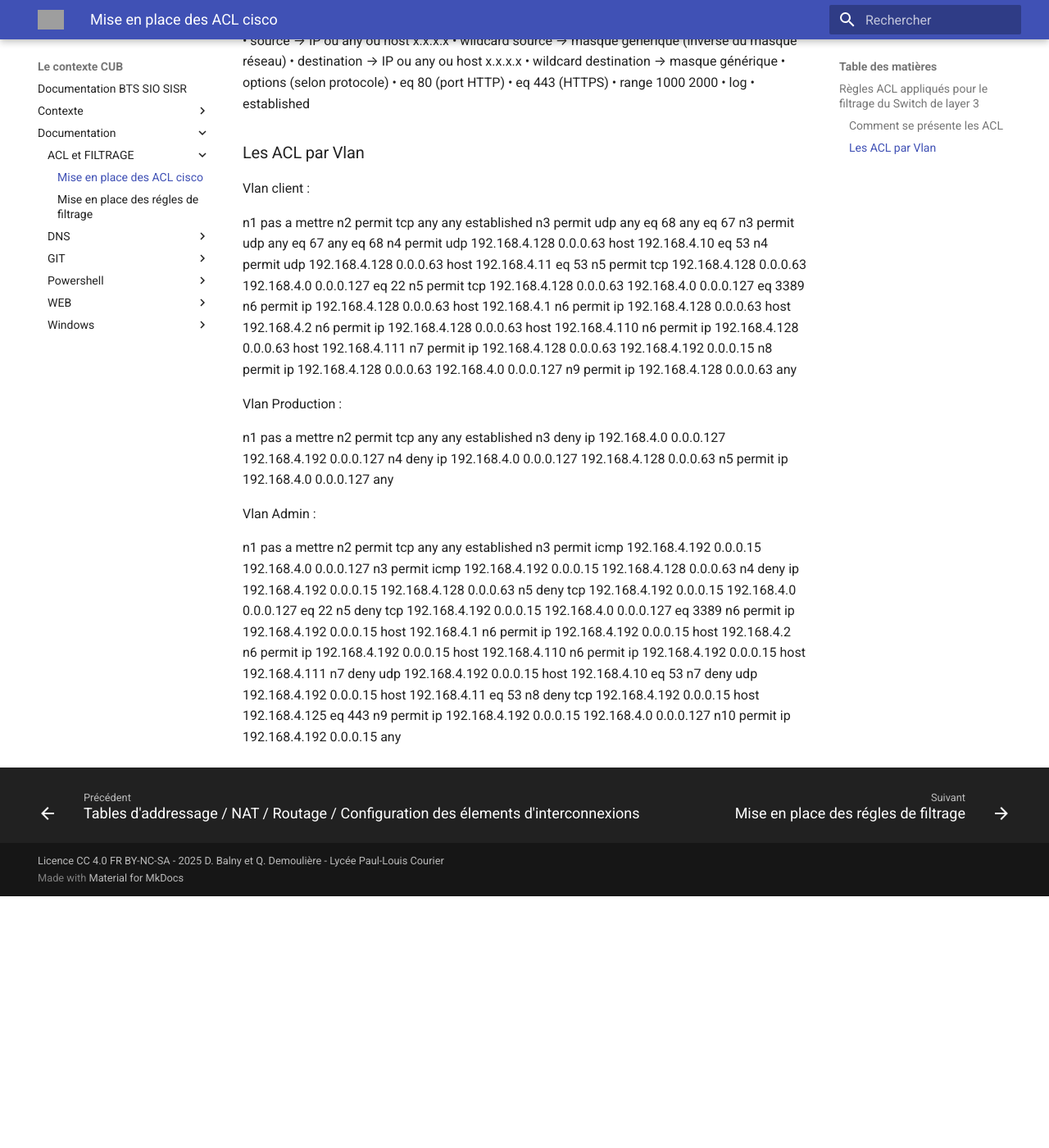
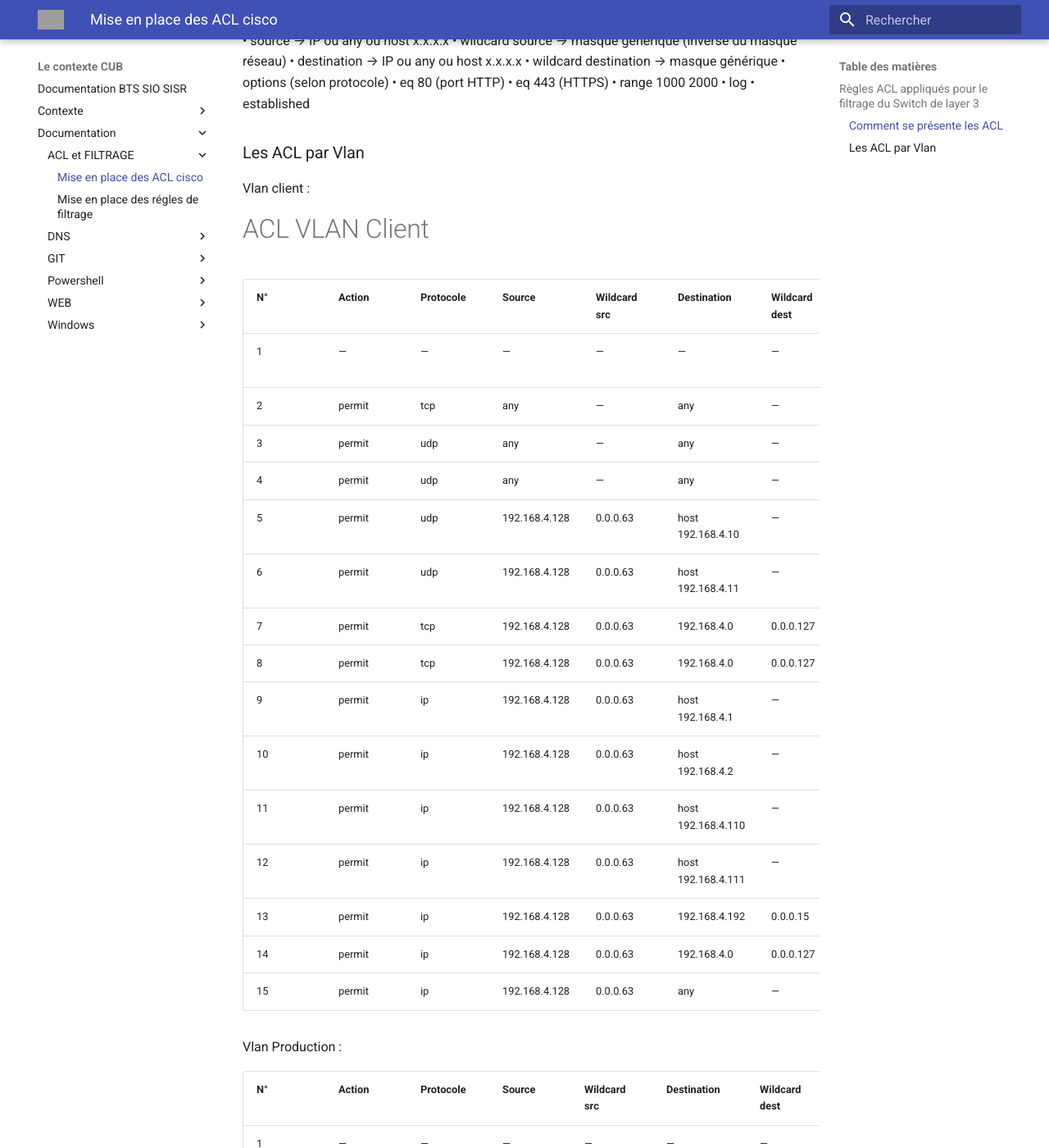
Before and after one commit to hugog36/CUBDOCUMENTATIONDORTMUND, an MkDocs documentation site: the page built from docs/documentation/ACL et FILTRAGE/ACL Cisco.md, in a window 1280 px wide and 1400 px high, scrolled down 307 px. Shown: the whole window at 82% size. Built offline with MkDocs 1.6.1 and Material for MkDocs 9.7.7, drawn with Linux system fonts in a browser that asks for light colours; before the commit the page ends 1399 px from its top, so only the background shows below that; some of the changed text lies outside the part shown; grey boxes are pictures that could not be loaded.

Commit message:
ajout 1 doc

```diff
--- a/docs/documentation/ACL et FILTRAGE/ACL Cisco.md
+++ b/docs/documentation/ACL et FILTRAGE/ACL Cisco.md
@@ -27,48 +27,61 @@
 
 Vlan client :
 
-n1 pas a mettre
-n2 permit tcp any any established
-n3 permit udp any eq 68 any eq 67
-n3 permit udp any eq 67 any eq 68
-n4 permit udp 192.168.4.128 0.0.0.63 host 192.168.4.10 eq 53
-n4 permit udp 192.168.4.128 0.0.0.63 host 192.168.4.11 eq 53
-n5 permit tcp 192.168.4.128 0.0.0.63 192.168.4.0 0.0.0.127 eq 22
-n5 permit tcp 192.168.4.128 0.0.0.63 192.168.4.0 0.0.0.127 eq 3389
-n6 permit ip 192.168.4.128 0.0.0.63 host 192.168.4.1
-n6 permit ip 192.168.4.128 0.0.0.63 host 192.168.4.2
-n6 permit ip 192.168.4.128 0.0.0.63 host 192.168.4.110
-n6 permit ip 192.168.4.128 0.0.0.63 host 192.168.4.111
-n7 permit ip 192.168.4.128 0.0.0.63 192.168.4.192 0.0.0.15
-n8 permit ip 192.168.4.128 0.0.0.63 192.168.4.0 0.0.0.127
-n9 permit ip 192.168.4.128 0.0.0.63 any
+# ACL VLAN Client
+
+| N° | Action  | Protocole | Source                 | Wildcard src | Destination            | Wildcard dest | Options      |
+|----|----------|-----------|------------------------|---------------|-------------------------|----------------|--------------|
+| 1  | —        | —         | —                      | —             | —                       | —              | pas à mettre |
+| 2  | permit   | tcp       | any                    | —             | any                     | —              | established  |
+| 3  | permit   | udp       | any                    | —             | any                     | —              | eq 68 → 67   |
+| 4  | permit   | udp       | any                    | —             | any                     | —              | eq 67 → 68   |
+| 5  | permit   | udp       | 192.168.4.128          | 0.0.0.63      | host 192.168.4.10       | —              | eq 53        |
+| 6  | permit   | udp       | 192.168.4.128          | 0.0.0.63      | host 192.168.4.11       | —              | eq 53        |
+| 7  | permit   | tcp       | 192.168.4.128          | 0.0.0.63      | 192.168.4.0             | 0.0.0.127      | eq 22        |
+| 8  | permit   | tcp       | 192.168.4.128          | 0.0.0.63      | 192.168.4.0             | 0.0.0.127      | eq 3389      |
+| 9  | permit   | ip        | 192.168.4.128          | 0.0.0.63      | host 192.168.4.1        | —              | —            |
+| 10 | permit   | ip        | 192.168.4.128          | 0.0.0.63      | host 192.168.4.2        | —              | —            |
+| 11 | permit   | ip        | 192.168.4.128          | 0.0.0.63      | host 192.168.4.110      | —              | —            |
+| 12 | permit   | ip        | 192.168.4.128          | 0.0.0.63      | host 192.168.4.111      | —              | —            |
+| 13 | permit   | ip        | 192.168.4.128          | 0.0.0.63      | 192.168.4.192           | 0.0.0.15       | —            |
+| 14 | permit   | ip        | 192.168.4.128          | 0.0.0.63      | 192.168.4.0             | 0.0.0.127      | —            |
+| 15 | permit   | ip        | 192.168.4.128          | 0.0.0.63      | any                     | —              | —            |
+
 
 
 Vlan Production :
 
-n1 pas a mettre
-n2 permit tcp any any established
-n3 deny ip 192.168.4.0 0.0.0.127 192.168.4.192 0.0.0.127
-n4 deny ip 192.168.4.0 0.0.0.127 192.168.4.128 0.0.0.63
-n5 permit ip 192.168.4.0 0.0.0.127 any
+
+
+| N° | Action  | Protocole | Source                 | Wildcard src | Destination            | Wildcard dest | Options      |
+|----|----------|-----------|------------------------|---------------|-------------------------|----------------|--------------|
+| 1  | —        | —         | —                      | —             | —                       | —              | pas à mettre |
+| 2  | permit   | tcp       | any                    | —             | any                     | —              | established  |
+| 3  | deny     | ip        | 192.168.4.0            | 0.0.0.127     | 192.168.4.192          | 0.0.0.127      | —            |
+| 4  | deny     | ip        | 192.168.4.0            | 0.0.0.127     | 192.168.4.0            | 0.0.0.127      | —            |
+| 5  | permit   | ip        | 192.168.4.0            | 0.0.0.127     | any                     | —              | —            |
+
 
 
 Vlan Admin :
 
 
-n1 pas a mettre
-n2 permit tcp any any established
-n3 permit icmp 192.168.4.192 0.0.0.15 192.168.4.0 0.0.0.127
-n3 permit icmp 192.168.4.192 0.0.0.15 192.168.4.128 0.0.0.63
-n4 deny ip 192.168.4.192 0.0.0.15 192.168.4.128 0.0.0.63
-n5 deny tcp 192.168.4.192 0.0.0.15 192.168.4.0 0.0.0.127 eq 22
-n5 deny tcp 192.168.4.192 0.0.0.15 192.168.4.0 0.0.0.127 eq 3389
-n6 permit ip 192.168.4.192 0.0.0.15 host 192.168.4.1
-n6 permit ip 192.168.4.192 0.0.0.15 host 192.168.4.2
-n6 permit ip 192.168.4.192 0.0.0.15 host 192.168.4.110
-n6 permit ip 192.168.4.192 0.0.0.15 host 192.168.4.111
-n7 deny udp 192.168.4.192 0.0.0.15 host 192.168.4.10 eq 53
-n7 deny udp 192.168.4.192 0.0.0.15 host 192.168.4.11 eq 53
-n8 deny tcp 192.168.4.192 0.0.0.15 host 192.168.4.125 eq 443
-n9 permit ip 192.168.4.192 0.0.0.15 192.168.4.0 0.0.0.127
-n10 permit ip 192.168.4.192 0.0.0.15 any
+
+| N° | Action  | Protocole | Source                 | Wildcard src | Destination            | Wildcard dest | Options      |
+|----|----------|-----------|------------------------|---------------|-------------------------|----------------|--------------|
+| 1  | —        | —         | —                      | —             | —                       | —              | pas à mettre |
+| 2  | permit   | tcp       | any                    | —             | any                     | —              | established  |
+| 3  | permit   | icmp      | 192.168.4.192          | 0.0.0.15      | 192.168.4.0            | 0.0.0.127      | —            |
+| 4  | permit   | icmp      | 192.168.4.192          | 0.0.0.15      | 192.168.4.128          | 0.0.0.63       | —            |
+| 5  | deny     | ip        | 192.168.4.192          | 0.0.0.15      | 192.168.4.128          | 0.0.0.63       | —            |
+| 6  | deny     | tcp       | 192.168.4.192          | 0.0.0.15      | 192.168.4.0            | 0.0.0.127      | eq 22        |
+| 7  | deny     | tcp       | 192.168.4.192          | 0.0.0.15      | 192.168.4.0            | 0.0.0.127      | eq 3389      |
+| 8  | permit   | ip        | 192.168.4.192          | 0.0.0.15      | host 192.168.4.1       | —              | —            |
+| 9  | permit   | ip        | 192.168.4.192          | 0.0.0.15      | host 192.168.4.2       | —              | —            |
+| 10 | permit   | ip        | 192.168.4.192          | 0.0.0.15      | host 192.168.4.110     | —              | —            |
+| 11 | permit   | ip        | 192.168.4.192          | 0.0.0.15      | host 192.168.4.111     | —              | —            |
+| 12 | deny     | udp       | 192.168.4.192          | 0.0.0.15      | host 192.168.4.10      | —              | eq 53        |
+| 13 | deny     | udp       | 192.168.4.192          | 0.0.0.15      | host 192.168.4.11      | —              | eq 53        |
+| 14 | deny     | tcp       | 192.168.4.192          | 0.0.0.15      | host 192.168.4.125     | —              | eq 443       |
+| 15 | permit   | ip        | 192.168.4.192          | 0.0.0.15      | 192.168.4.0            | 0.0.0.127      | —            |
+| 16 | permit   | ip        | 192.168.4.192          | 0.0.0.15      | any                     | —              | —            |
```
Also changed, not shown: docs/documentation/ACL et FILTRAGE/Régle filtrage.md (+24 -24 lines).
